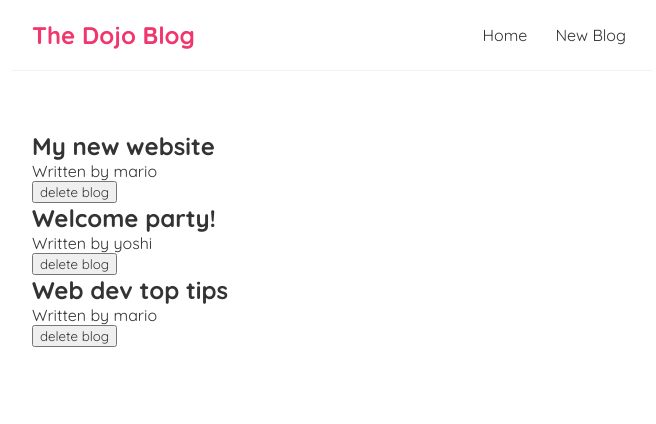
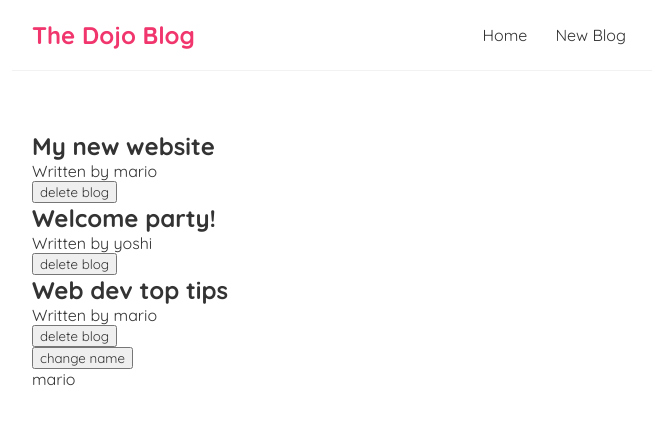
Before and after one commit to matsumoto2004/practice_react, a React (Create React App) app: page / in a window 1280 px wide. Shown: the top 424 px of the page, without its empty margins (308-964 px from the left). Built offline with nearby package versions, Linux system fonts and the light colour scheme.

Commit message:
#15 finished

```diff
--- a/src/Home.js
+++ b/src/Home.js
@@ -1,4 +1,4 @@
-import {useState} from 'react';
+import {useState, useEffect} from 'react';
 import BlogList from './BlogList'
 
 const Home = () => {
@@ -8,14 +8,22 @@
     { title: 'Web dev top tips', body: 'lorem ipsum...', author: 'mario', id: 3 }
   ]);
 
+  const [name,setName] = useState('mario');
+
   const handleDelete = (id) => {
     const newBlogs=blogs.filter((blog) => blog.id !== id);
     setBlogs(newBlogs);
   };
 
+  useEffect(()=>{
+    console.log(name);
+  },[name])
+
   return (
     <div className="home">
       <BlogList blogs={blogs} title="All Blogs!" handleDelete={handleDelete}/>
+      <button onClick={() => setName('luigi')}>change name</button>
+      <p>{name}</p>
     </div>
   );
 }
```
